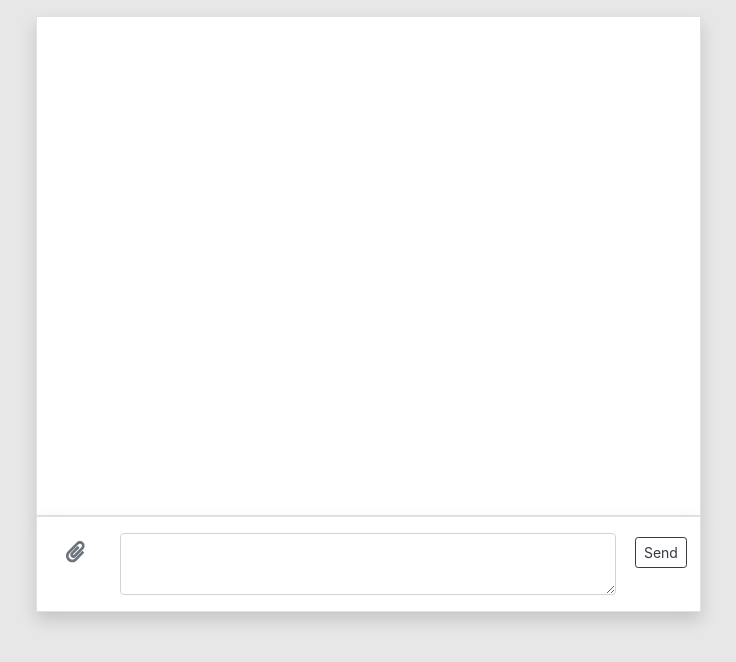
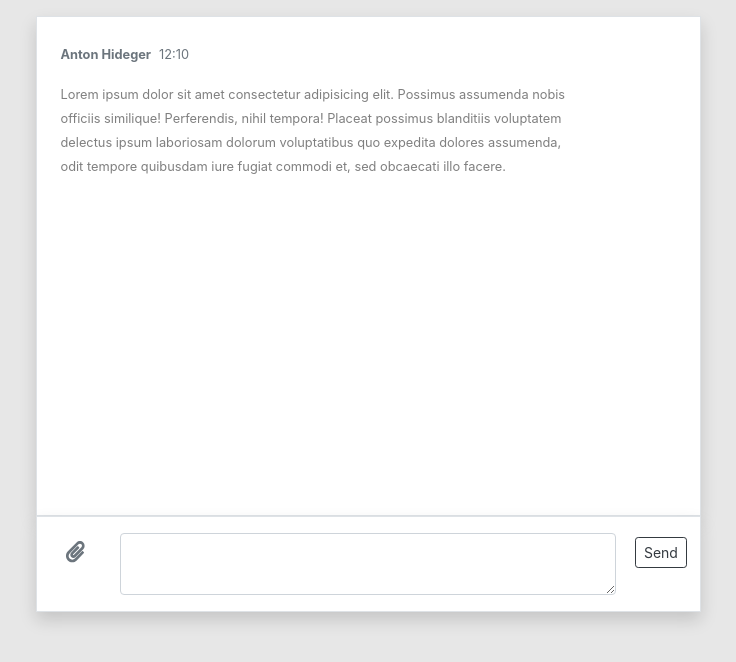
Before and after one commit to rubyqorn/ws-chat-front-implementation, a Vue app: page / in a window 1280 px wide. Shown: the top 662 px of the page, without its empty margins (272-1008 px from the left). Built offline with nearby package versions, Linux system fonts and the light colour scheme.

Commit message:
Created login form component

```diff
--- a/src/App.vue
+++ b/src/App.vue
@@ -13,12 +13,14 @@
     // Vue components
     import ChatContainer from './components/ChatContainer.vue'
     import MessageForm from './components/MessageForm.vue'
+    import LoginForm from './components/LoginForm.vue'
 
     export default {
         name: "App",
         components: {
             ChatContainer,
-            MessageForm
+            MessageForm,
+            LoginForm
         }
     }
 </script>
--- a/src/components/ChatContainer.vue
+++ b/src/components/ChatContainer.vue
@@ -1,7 +1,21 @@
 <template>
     <div class="row justify-content-center">
         <div class="col-lg-7 bg-white p-3 mt-3 border shadow" id="chat-container">
-
+            <div class="col-lg-10 p-2">
+                <div class="d-flex">
+                    <p class="text-muted">
+                        <small class="font-weight-bold">Anton Hideger</small>
+                    </p>
+                    <p class="text-muted ml-2">
+                        <small>12:10</small>
+                    </p>
+                </div>
+                <div class="col-lg-12 p-0">
+                    <small class="text-muted text-black-50">
+                        Lorem ipsum dolor sit amet consectetur adipisicing elit. Possimus assumenda nobis officiis similique! Perferendis, nihil tempora! Placeat possimus blanditiis voluptatem delectus ipsum laboriosam dolorum voluptatibus quo expedita dolores assumenda, odit tempore quibusdam iure fugiat commodi et, sed obcaecati illo facere.
+                    </small>
+                </div>
+            </div>
         </div>
     </div>
 </template>
--- /dev/null
+++ b/src/components/LoginForm.vue
@@ -0,0 +1,27 @@
+<template>
+    <div class="row justify-content-center">
+        <div class="col-lg-6 shadow p-4 bg-white mt-4 rounded">
+            <form action="/">
+                <div class="form-group">
+                    <label for="name" class="control-label text-muted">Name</label>
+                    <input type="text" name="name" class="form-control" placeholder="John Doe">
+                </div>
+                <div class="form-group">
+                    <label for="nickname" class="control-label text-muted">Nickname</label>
+                    <input type="text" name="nickname" class="form-control" placeholder="Nickname">
+                </div>
+                <div class="form-group">
+                    <button type="submit" class="btn btn-sm btn-outline-dark">
+                        Login
+                    </button>
+                </div>
+            </form>
+        </div>
+    </div>
+</template>
+
+<script>
+    export default {
+        name: "LoginForm"
+    }
+</script>
```
